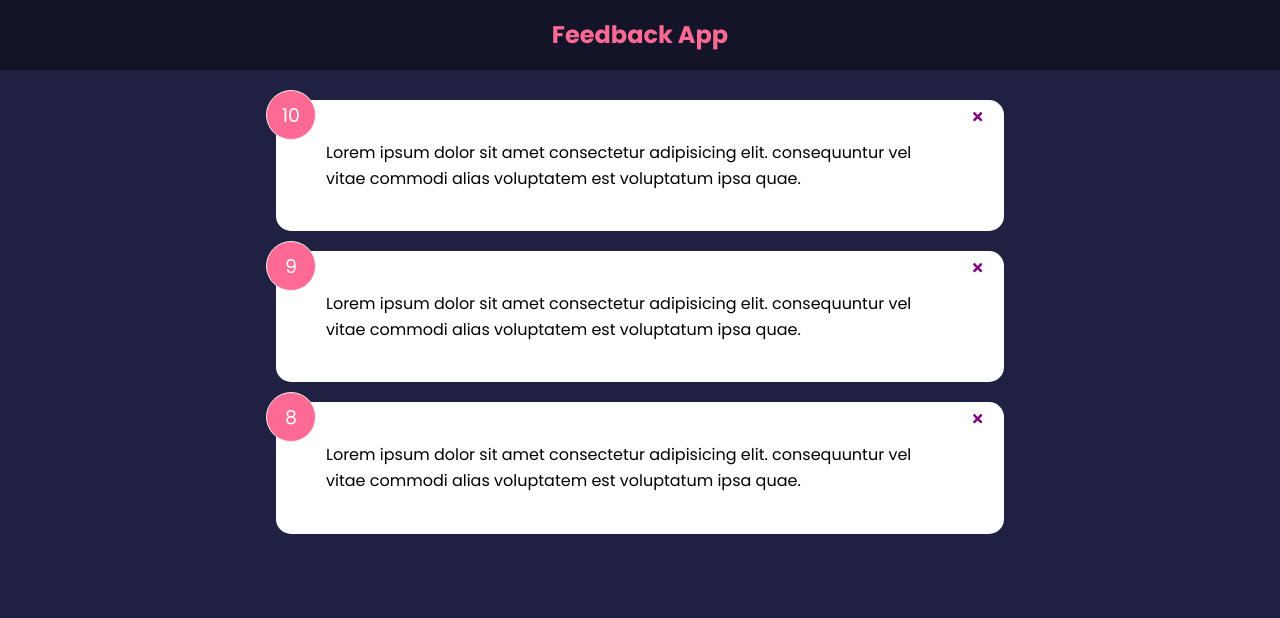
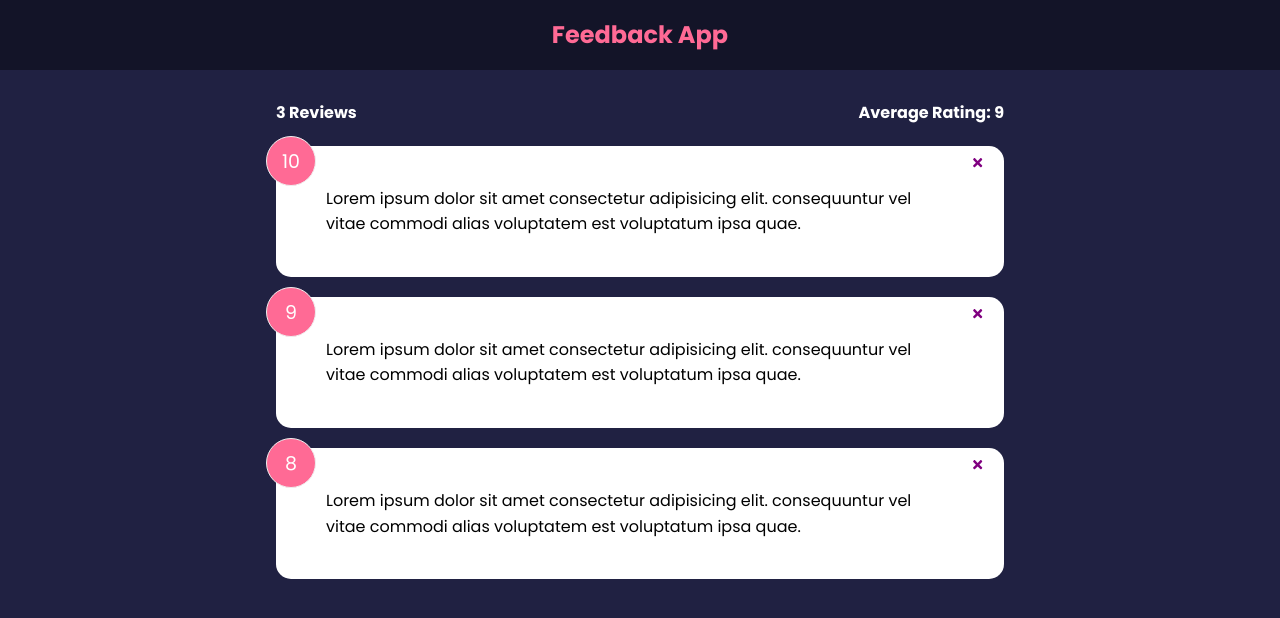
Before and after one commit to almoglev/Feedback-App, a React (Create React App) app: page / in a window 1280 px wide. Shown: the top 618 px of the page. Built offline with nearby package versions, Linux system fonts and the light colour scheme.

Commit message:
Adding FeedbackStats component - count and average

```diff
--- a/src/App.js
+++ b/src/App.js
@@ -2,23 +2,28 @@ import { useState } from 'react';
 import Header from './components/Header';
 import FeedbackList from "./components/FeedbackList";
 import FeedbackData from './data/FeedbackData';
+import FeedbackStats from './components/FeedbackStats';
 
 function App(){
-    const [feedback, setFeedback] = useState(FeedbackData);
+    const [allFeedbacks, setAllFeedbacks] = useState(FeedbackData);
+
     const deleteFeedback = (id) => {
         if(window.confirm('Are you sure you want to delete this feeback?')){
-            setFeedback(
+            setAllFeedbacks(
                 // filter out the feedback we wish to delete by returning a list of all feedbacks without it
-                feedback.filter((itemToKeep)=> itemToKeep.id !== id)
+                allFeedbacks.filter((itemToKeep)=> itemToKeep.id !== id)
             )
         }
     }
+
     return(
         <>
             <Header />
             <div className="container">
+                <FeedbackStats allFeedbacks={allFeedbacks}/>
+
                 <FeedbackList
-                 feedback={feedback}
+                 allFeedbacks={allFeedbacks}
                  handleDelete = {deleteFeedback}/>
             </div>
         </>
--- a/src/components/FeedbackList.jsx
+++ b/src/components/FeedbackList.jsx
@@ -4,13 +4,13 @@ import PropTypes from 'prop-types'
 
 
 function FeedbackList(props) {
-    if(!props.feedback || props.feedback.length == 0) {
+    if(!props.allFeedbacks || props.allFeedbacks.length == 0) {
         return <p>No feedback yet</p>
     }
 
     return (
         <div className='feedback-list'>
-            {props.feedback.map((item)=>(
+            {props.allFeedbacks.map((item)=>(
                 <FeedbackItem
                  key={item.id}
                  item={item}
@@ -22,7 +22,7 @@ function FeedbackList(props) {
 }
 
 FeedbackList.propTypes = {
-    feedback:  PropTypes.arrayOf(
+    allFeedbacks:  PropTypes.arrayOf(
         PropTypes.shape({
             id: PropTypes.number.isRequired,
             text: PropTypes.string.isRequired,
--- /dev/null
+++ b/src/components/FeedbackStats.jsx
@@ -0,0 +1,30 @@
+import React from 'react';
+import PropTypes from 'prop-types';
+
+function FeedbackStats(props) {
+
+    let average = props.allFeedbacks.reduce((acc, curr)=>{
+        return acc + curr.rating
+    }, 0) / props.allFeedbacks.length
+
+    average = average.toFixed(1).replace(/[.,]0$/,"");
+
+    return (
+        <div className='feedback-stats'>
+            {/* <h4>{ props.allFeedbacks.length} Reviews</h4> */}
+            {
+                props.allFeedbacks.length == 1 ?
+                <h4>{ props.allFeedbacks.length } Review</h4>
+                :
+                <h4>{ props.allFeedbacks.length } Reviews</h4>
+            }
+            <h4>Average Rating: {isNaN(average) ? 0 : average}</h4>
+        </div>
+    )
+}
+
+FeedbackStats.propTypes = {
+    feedback: PropTypes.array.isRequired,
+}
+
+export default FeedbackStats
```
